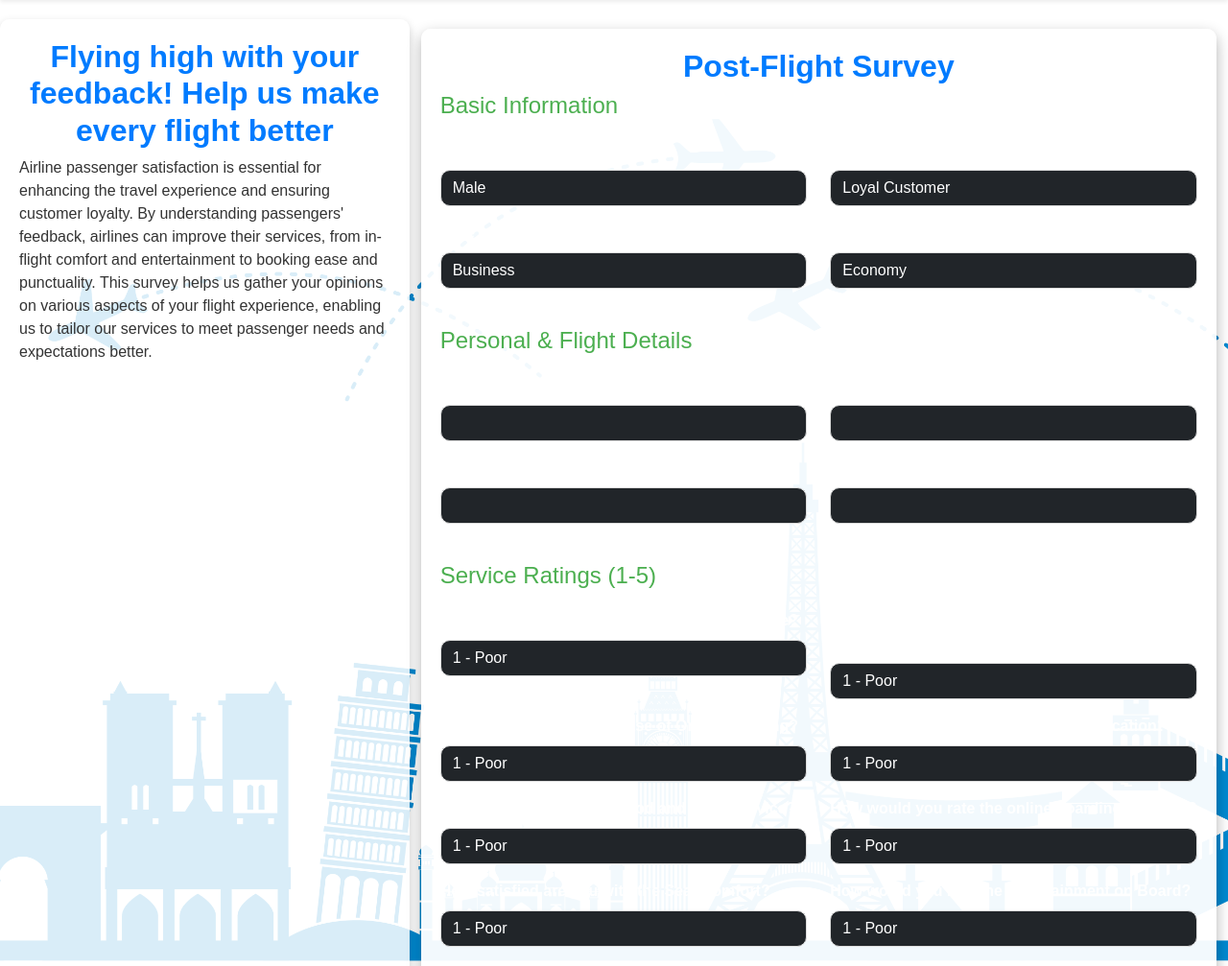
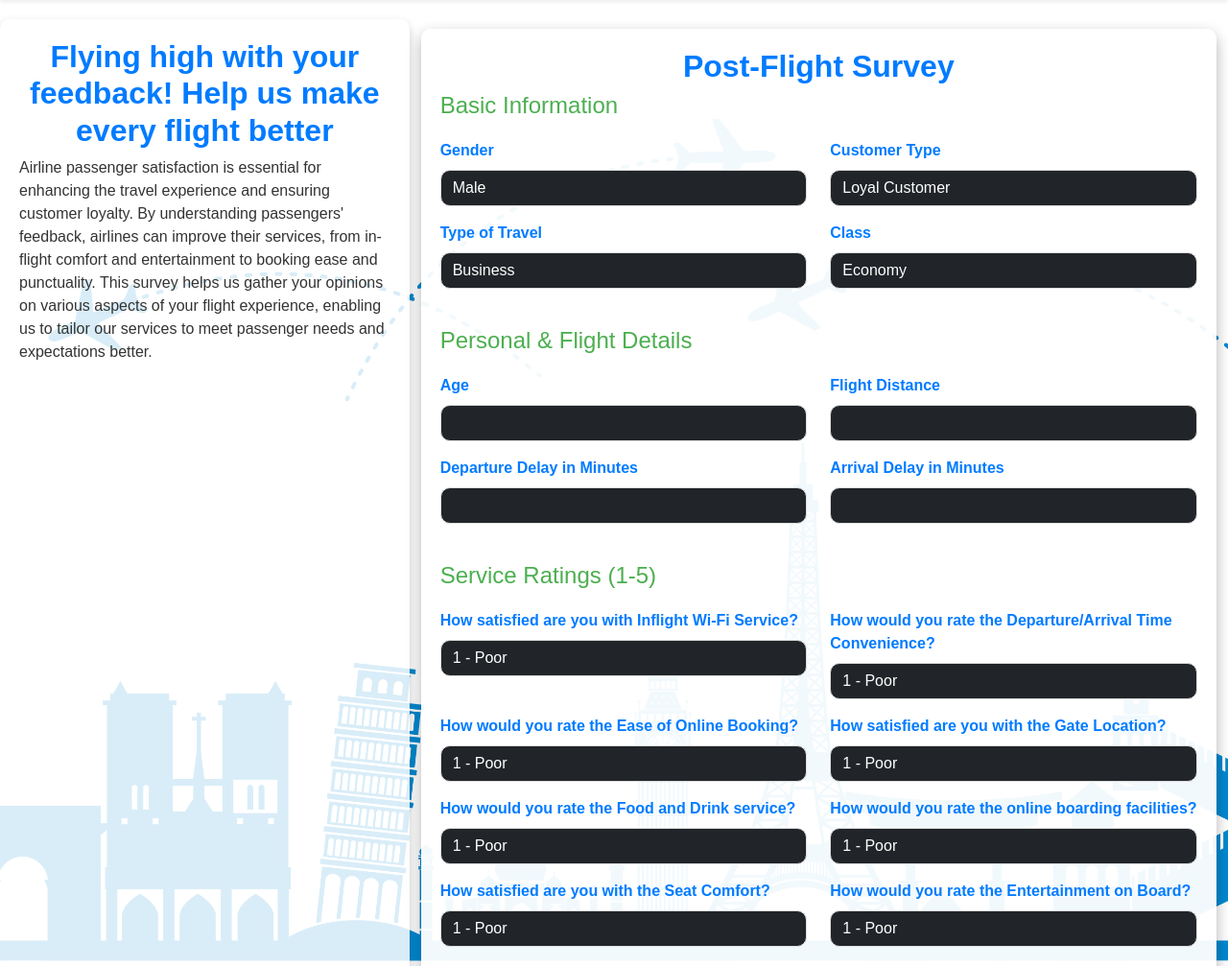
Before and after one commit to Mafaz5128/Web-Application---Predicting-Airline-Passenger-Satisfaction-Using-Machine-Learning-Model, a Flask app: page / in a window 1280 px wide. Shown: the part 56-1063 px from the top of the page at 96% size. Run offline with Flask 3, Linux system fonts and the light colour scheme; parts of the project's set-up code (start-up, migrations or seed data) failed here and were passed over; some libraries are stand-ins or nearby versions.

Commit message:
Update style.css

```diff
--- a/static/style.css
+++ b/static/style.css
@@ -52,7 +52,7 @@
 }
 
 label {
-    color: #ffff;
+    color: #007bff;
     font-weight: bold;
 }
 
```
